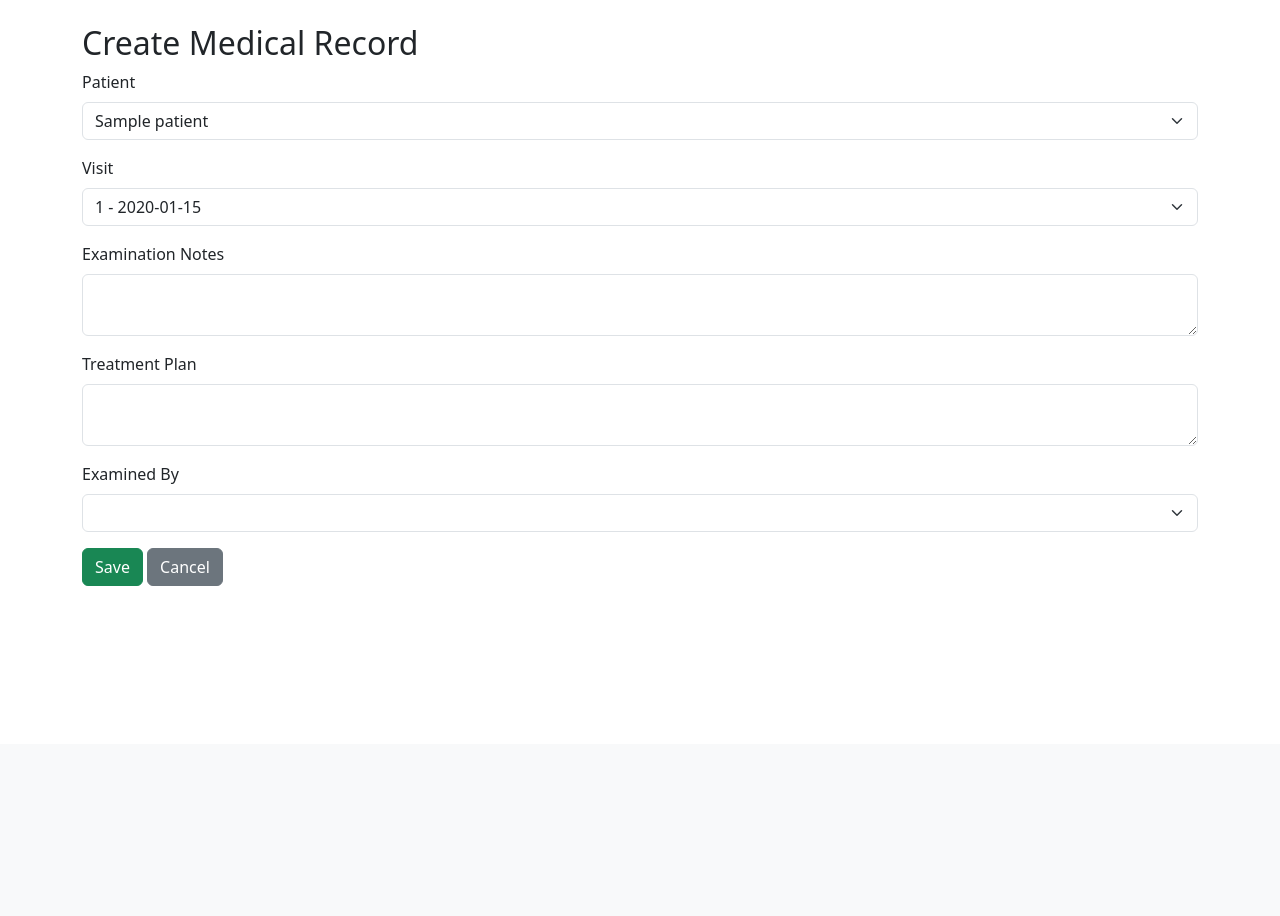
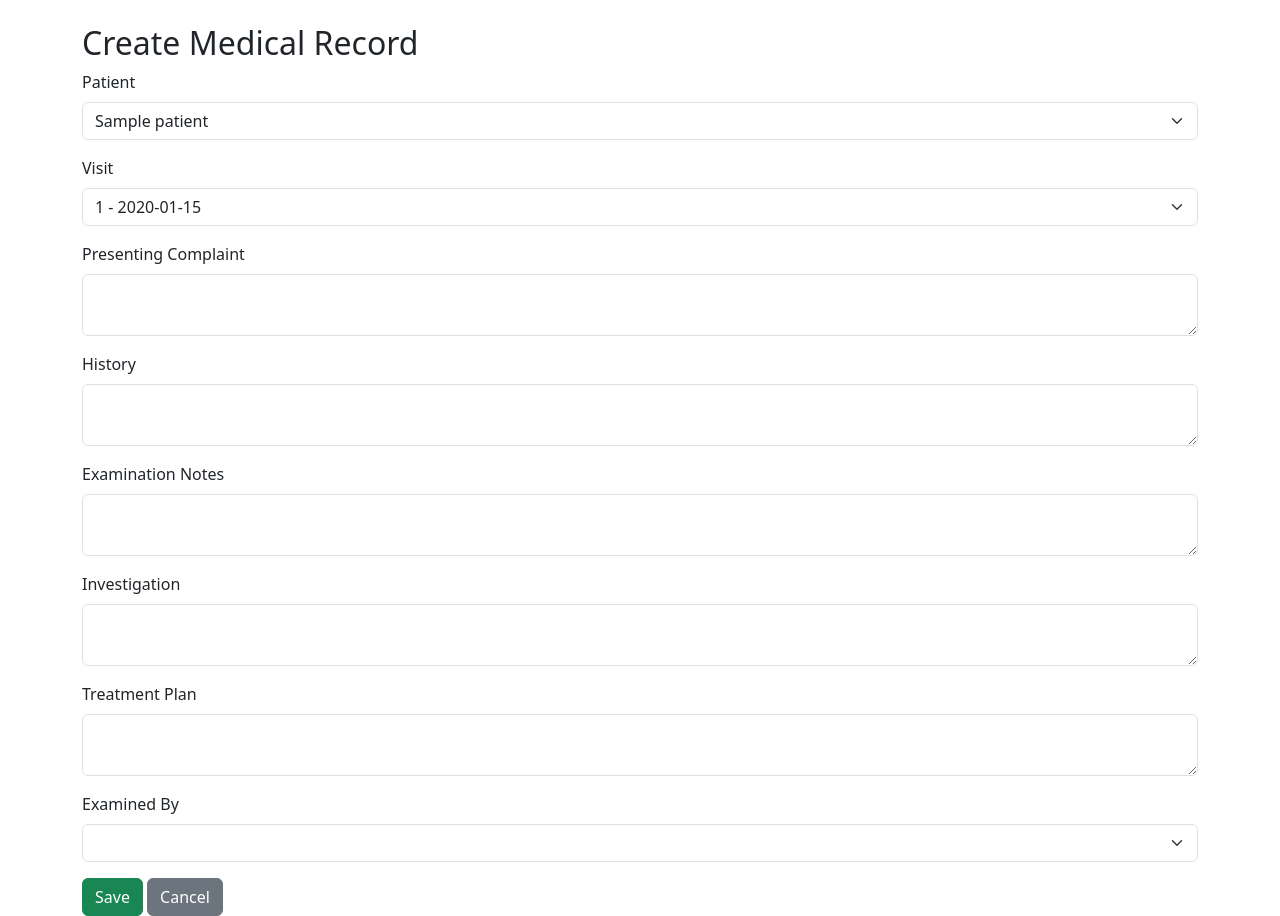
Before and after one commit to herathhmdd/MediQV2, a Flask app: page /records/new in a window 1280 px wide. Shown: the part 56-972 px from the top of the page. Before the commit the page ends 642 px from the top, so only its background shows below. Run offline with Flask 3, Linux system fonts and the light colour scheme; a user stored in the database is signed in; tables that the repository leaves empty hold one stand-in row (values such as "Sample post"); lists and menus that the app fills with data are empty.

Commit message:
Enhance Medical Record functionality: add fields for presenting complaint, history, and investigation; update record creation and editing processes; improve record list display with patient and examiner names.

```diff
--- a/app/forms.py
+++ b/app/forms.py
@@ -5,7 +5,10 @@ from datetime import date
 class MedicalRecordForm(FlaskForm):
     patient_id = SelectField('Patient', coerce=int, validators=[DataRequired()])
     visit_id = SelectField('Visit', coerce=int, validators=[DataRequired()])
+    presenting_complaint = TextAreaField('Presenting Complaint', validators=[DataRequired()])
+    history = TextAreaField('History')
     examination_notes = TextAreaField('Examination Notes', validators=[DataRequired()])
+    investigation = TextAreaField('Investigation')
     treatment_plan = TextAreaField('Treatment Plan', validators=[DataRequired()])
     examined_by = SelectField('Examined By', coerce=int, validators=[DataRequired()])
     submit = SubmitField('Save')
--- a/app/routes.py
+++ b/app/routes.py
@@ -61,7 +61,28 @@ def nurse_dashboard():
 @app.route('/records')
 @login_required
 def record_list():
-    records = MedicalRecord.query.order_by(MedicalRecord.record_id.desc()).all()
+    patient_id = request.args.get('patient_id', '').strip()
+    visit_id = request.args.get('visit_id', '').strip()
+
+    query = MedicalRecord.query
+
+    # Filter by patient_id if provided
+    if patient_id:
+        try:
+            patient_id_int = int(patient_id)
+            query = query.filter_by(patient_id=patient_id_int)
+        except ValueError:
+            pass
+
+    # Filter by visit_id if provided
+    if visit_id:
+        try:
+            visit_id_int = int(visit_id)
+            query = query.filter_by(visit_id=visit_id_int)
+        except ValueError:
+            pass
+
+    records = query.order_by(MedicalRecord.record_id.desc()).all()
     return render_template('record_list.html', records=records)
 
 # Medical Records: Create
@@ -93,7 +114,10 @@ def create_record():
         record = MedicalRecord(
             patient_id=form.patient_id.data,
             visit_id=form.visit_id.data,
+            presenting_complaint=form.presenting_complaint.data,
+            history=form.history.data,
             examination_notes=form.examination_notes.data,
+            investigation=form.investigation.data,
             treatment_plan=form.treatment_plan.data,
             examined_by=form.examined_by.data
         )
@@ -139,7 +163,10 @@ def edit_record(record_id):
     if form.validate_on_submit():
         record.patient_id = form.patient_id.data
         record.visit_id = form.visit_id.data
+        record.presenting_complaint = form.presenting_complaint.data
+        record.history = form.history.data
         record.examination_notes = form.examination_notes.data
+        record.investigation = form.investigation.data
         record.treatment_plan = form.treatment_plan.data
         record.examined_by = form.examined_by.data
         db.session.commit()
--- a/app/templates/mo_dashboard.html
+++ b/app/templates/mo_dashboard.html
@@ -2,13 +2,15 @@
 {% block title %}MO Dashboard - MediQ Clinic{% endblock %}
 {% block content %}
 <h2>Medical Officer Dashboard</h2>
-<h4>Patients Waiting for Examination</h4>
 <form method="get" class="row g-3 mb-3">
     <div class="col-md-3">
         <input type="date" name="date" class="form-control" value="{{ request.args.get('date', '') }}">
     </div>
     <div class="col-md-2">
         <button type="submit" class="btn btn-primary w-100">Filter</button>
+    </div>
+     <div class="col-md-3">
+        <a href="{{ url_for('record_list') }}" class="btn btn-secondary w-100">View Medical Records</a>
     </div>
 </form>
 <table class="table table-striped">
@@ -32,7 +34,7 @@
             <td>{{ visit.status }}</td>
             <td>
                 <a href="{{ url_for('edit_visit', visit_id=visit.visit_id) }}" class="btn btn-primary btn-sm">Update Status</a>
-                <a href="{{ url_for('record_list') }}" class="btn btn-info btn-sm">View Records</a>
+                <a href="{{ url_for('record_list', patient_id=visit.patient_id if visit.patient_id else '', visit_id=visit.visit_id) }}" class="btn btn-info btn-sm">View Records</a>
             </td>
         </tr>
         {% endfor %}
--- a/app/templates/record_detail.html
+++ b/app/templates/record_detail.html
@@ -6,9 +6,13 @@
     <li class="list-group-item"><strong>ID:</strong> {{ record.record_id }}</li>
     <li class="list-group-item"><strong>Patient:</strong> {{ record.patient_id }}</li>
     <li class="list-group-item"><strong>Visit:</strong> {{ record.visit_id }}</li>
+    <li class="list-group-item"><strong>Presenting Complaint:</strong> {{ record.presenting_complaint }}</li>
+    <li class="list-group-item"><strong>History:</strong> {{ record.history }}</li>
     <li class="list-group-item"><strong>Examination Notes:</strong> {{ record.examination_notes }}</li>
+    <li class="list-group-item"><strong>Investigation:</strong> {{ record.investigation }}</li>
     <li class="list-group-item"><strong>Treatment Plan:</strong> {{ record.treatment_plan }}</li>
     <li class="list-group-item"><strong>Examined By:</strong> {{ record.examined_by }}</li>
+    <li class="list-group-item"><strong>Examined Date:</strong> {{ record.examined_date }}</li>
 </ul>
 <a href="{{ url_for('edit_record', record_id=record.record_id) }}" class="btn btn-warning mt-3">Edit</a>
 <a href="{{ url_for('record_list') }}" class="btn btn-secondary mt-3">Back to List</a>
--- a/app/templates/record_form.html
+++ b/app/templates/record_form.html
@@ -49,9 +49,30 @@
     </div>
     {% endif %}
     <div class="mb-3">
+        {{ form.presenting_complaint.label(class="form-label") }}
+        {{ form.presenting_complaint(class="form-control") }}
+        {% for error in form.presenting_complaint.errors %}
+            <div class="text-danger small">{{ error }}</div>
+        {% endfor %}
+    </div>
+    <div class="mb-3">
+        {{ form.history.label(class="form-label") }}
+        {{ form.history(class="form-control") }}
+        {% for error in form.history.errors %}
+            <div class="text-danger small">{{ error }}</div>
+        {% endfor %}
+    </div>
+    <div class="mb-3">
         {{ form.examination_notes.label(class="form-label") }}
         {{ form.examination_notes(class="form-control") }}
         {% for error in form.examination_notes.errors %}
+            <div class="text-danger small">{{ error }}</div>
+        {% endfor %}
+    </div>
+    <div class="mb-3">
+        {{ form.investigation.label(class="form-label") }}
+        {{ form.investigation(class="form-control") }}
+        {% for error in form.investigation.errors %}
             <div class="text-danger small">{{ error }}</div>
         {% endfor %}
     </div>
--- a/app/templates/record_list.html
+++ b/app/templates/record_list.html
@@ -19,9 +19,9 @@
         {% for record in records %}
         <tr>
             <td>{{ record.record_id }}</td>
-            <td>{{ record.patient_id }}</td>
+            <td>{{ record.patient.name if record.patient else 'N/A' }}</td>
             <td>{{ record.visit_id }}</td>
-            <td>{{ record.examined_by }}</td>
+            <td>{{ record.examiner.first_name if record.examiner else 'N/A' }} {{ record.examiner.last_name if record.examiner else '' }}</td>
             <td>
                 <a href="{{ url_for('record_detail', record_id=record.record_id) }}" class="btn btn-info btn-sm">View</a>
                 <a href="{{ url_for('edit_record', record_id=record.record_id) }}" class="btn btn-warning btn-sm">Edit</a>
```
Also changed, not shown: app/models.py (+10 -1 lines), app/templates/nurse_dashboard.html (+6 -3 lines).
